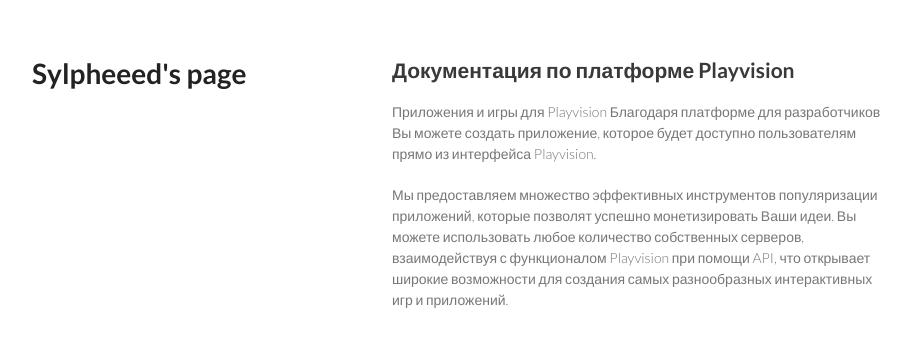
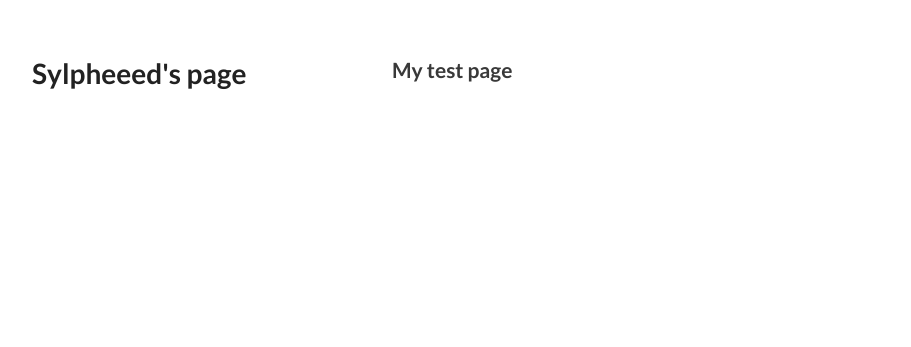
Before and after one commit to sylpheeed/sylpheeed.github.io, a Jekyll site: the page built from index.md, in a window 1280 px wide. Shown: the top 347 px of the page, without its empty margins (178-1089 px from the left). Built offline with Jekyll 4.4.1, drawn with Linux system fonts in a browser that asks for light colours.

Commit message:
index updated;

```diff
--- a/index.md
+++ b/index.md
@@ -1,11 +1,3 @@
 ---
-title: Документация по платформе Playvision
+title: My test page
 ---
-
-Приложения и игры для Playvision
-Благодаря платформе для разработчиков Вы можете создать приложение, которое будет доступно пользователям
-прямо из интерфейса Playvision.
-
-Мы предоставляем множество эффективных инструментов популяризации приложений, которые позволят успешно монетизировать
-Ваши идеи. Вы можете использовать любое количество собственных серверов, взаимодействуя с функционалом Playvision при
-помощи API, что открывает широкие возможности для создания самых разнообразных интерактивных игр и приложений.
```
